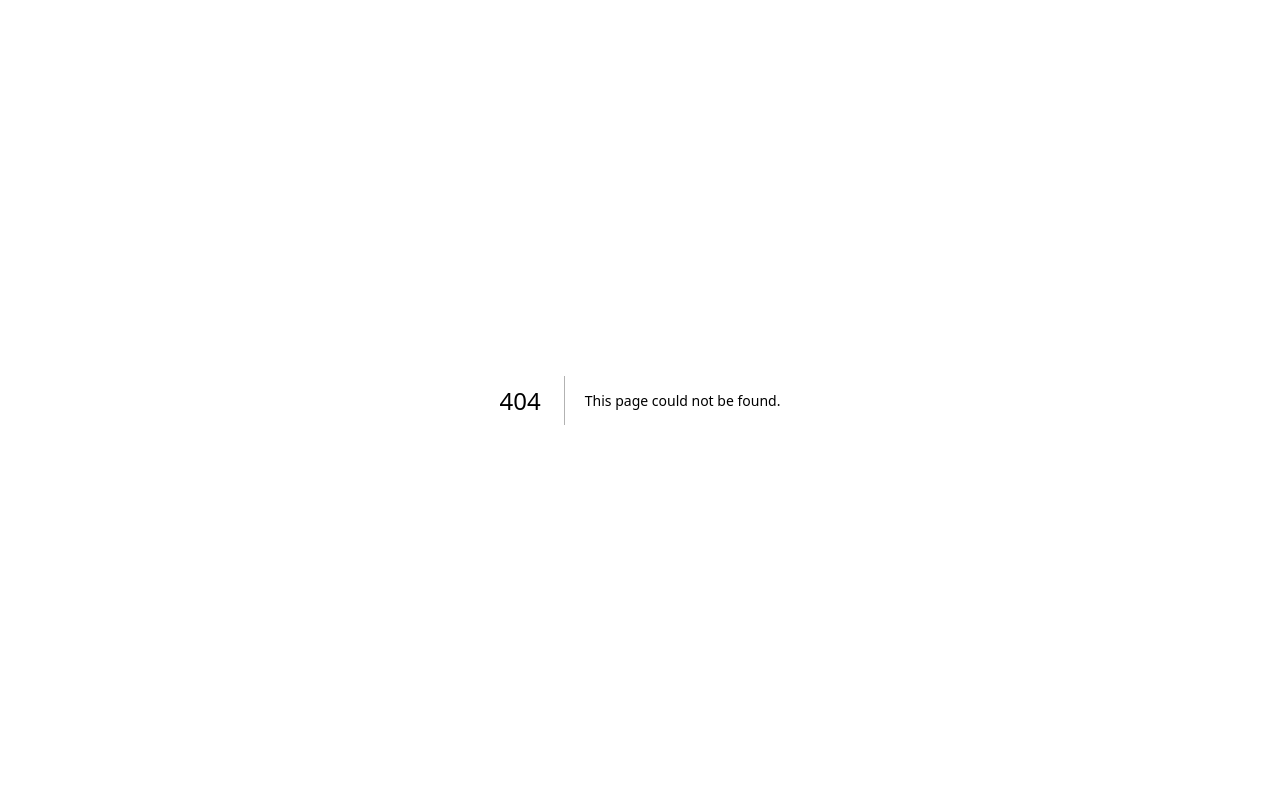
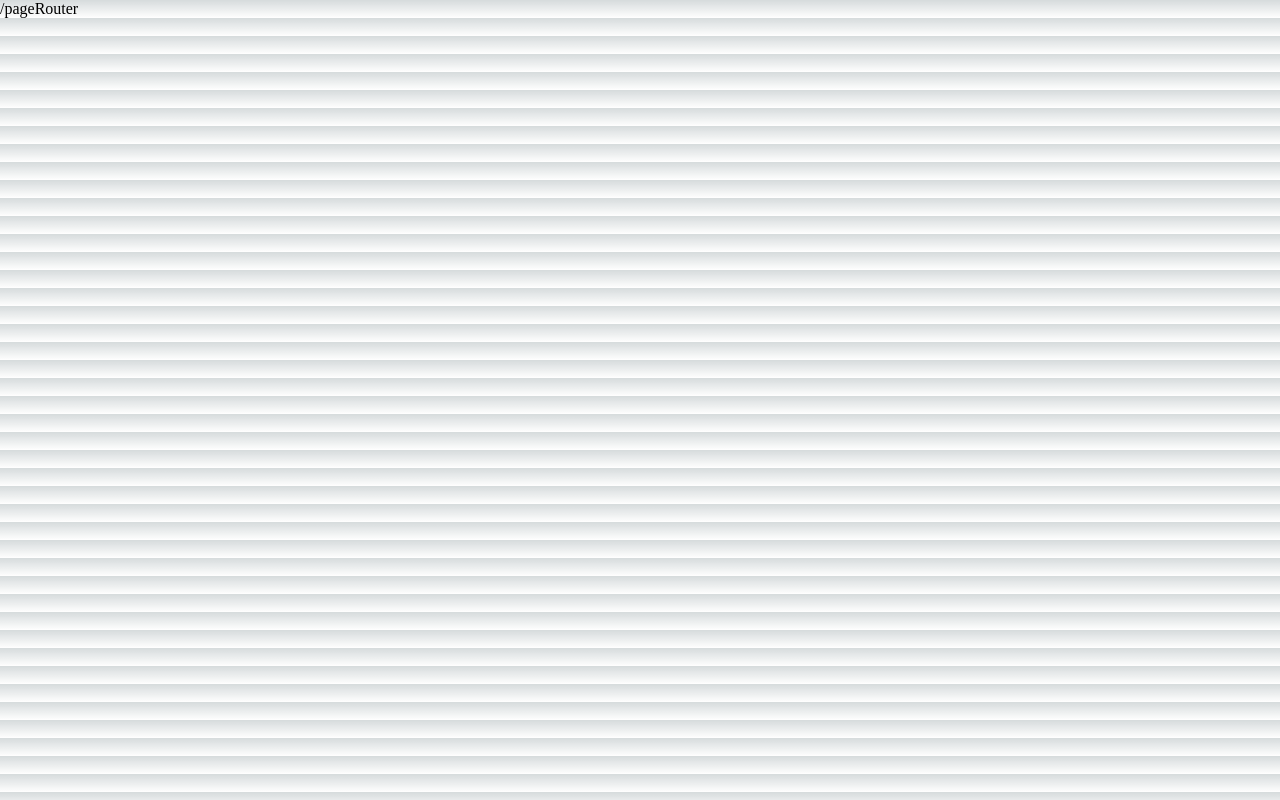
Before and after one commit to Tetsu0222/React_TypeScript, a Next.js app in the folder next-testsample/: page /pageRouter in a window 1280 px wide. Before the commit this address had no page. Built offline with nearby package versions, Linux system fonts and the light colour scheme.

Commit message:
useRouter ルーティングのためのフック

```diff
--- /dev/null
+++ b/next-testsample/pages/pageRouter.tsx
@@ -0,0 +1,31 @@
+//useRouter
+
+//ルーティングのためのフック
+//関数コンポーネント内でルーティング情報にアクセスするためのフック
+//Next.jsのnext/routerからインポートできる。
+
+//また、ルーティング情報の他に、router.pushでページ遷移にも利用できる。
+
+//インポート
+import { useRouter } from "next/router";
+
+//副作用を伴う処理用に導入
+import { useEffect } from "react";
+
+
+const page = () => {
+
+    //useRouterの使用
+    const router = useRouter()
+
+    /* /userouterへ遷移するように定義
+    useEffect( () => {
+        router.push( '/userouter' )
+    })
+    */
+
+    return <span>{ router.pathname }</span>
+
+}
+
+export default page
```
